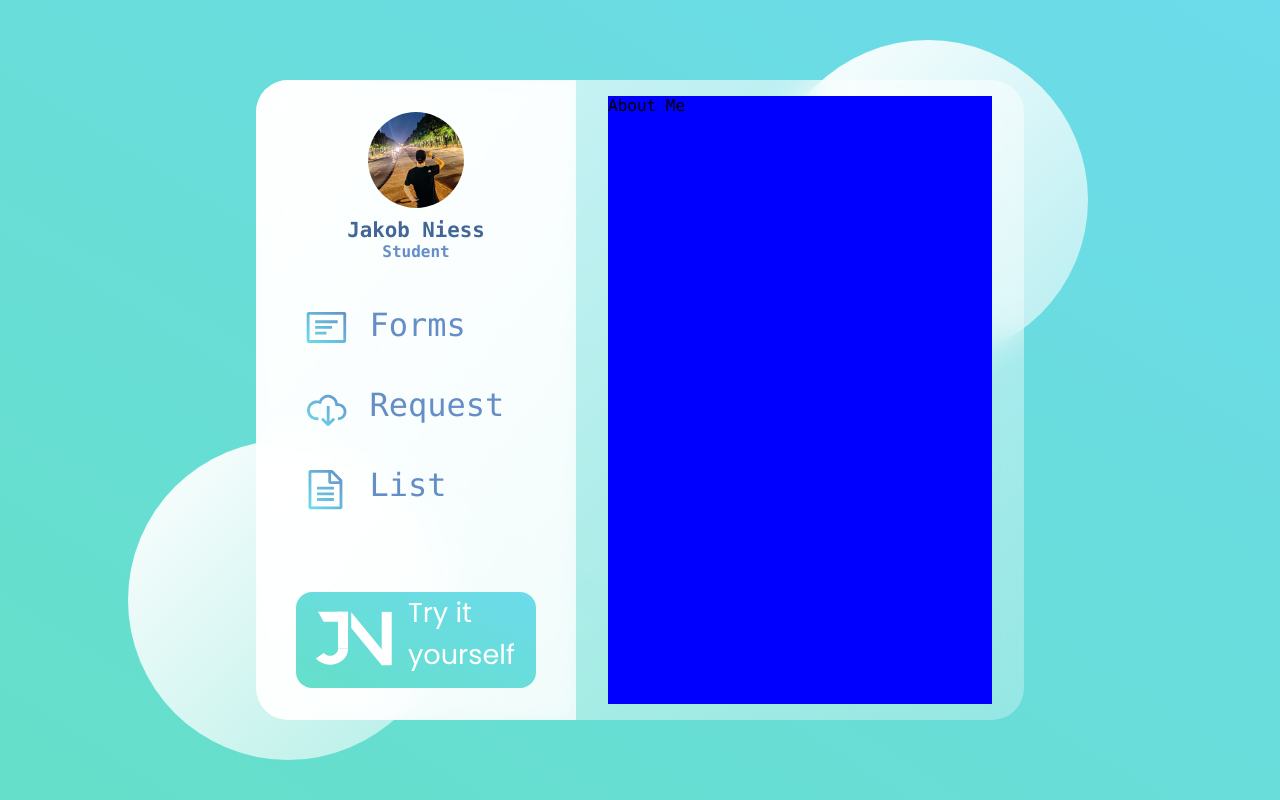
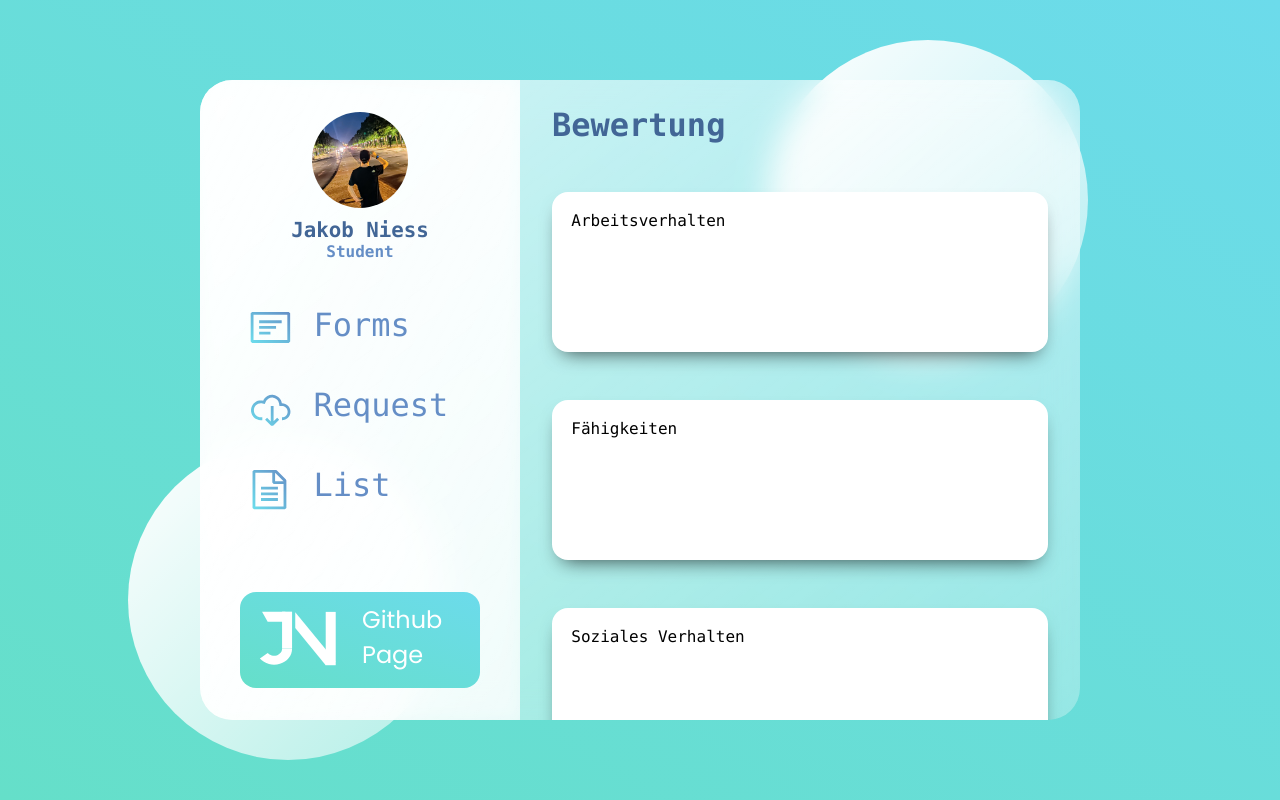
Before and after one commit to Jbob0815/Jbob0815.github.io, a website: page index.html in a window 1280 px wide. Drawn offline with Linux system fonts and the light colour scheme.

Commit message:
Bewertung Homepage

```diff
--- a/index.html
+++ b/index.html
@@ -1,5 +1,5 @@
 <!Doctype html>
-<html lang="de">
+<html lang="en">
 <head>
     <meta name="viewport" content="width=device-width, initial-scale=1.0">
     <title>Jakob Nice</title>
@@ -7,6 +7,7 @@
     <link rel="stylesheet" href="pages/0-0-index/local-css/index.css">
     <link rel="stylesheet" href="resources/style/nav.css">
     <script defer src="resources/scripts/nav.js"></script>
+    <script defer src="pages/0-0-index/local-js/Bewertung.js"></script>
 </head>
 <body>
 
@@ -37,16 +38,36 @@
                             </li>
                         </ul>
                     </nav>
-                    <div class="nav-box">
+                    <div class="nav-box" style="cursor: pointer;" onclick="window.location='https://github.com/Jbob0815/Jbob0815.github.io';">
                         <img src="pages/0-0-index/images/JN-logo.svg" class="logo" alt="Logo">
-                        <span>Try it yourself</span>
+                        <span style="Font-size:1.5rem;padding: 10px">Github Page</span>
                     </div>
                 </div>
             </div>
         </header>
         <div class="content-div">
-            <span>About Me</span>
+            <h1 style="font-size: 2em;color: #426696;margin-top: 10px">Bewertung</h1>
+            <div class="card">
+                <div>
+                    <span>Arbeitsverhalten</span>
+                </div>
+            </div>
+            <div class="card">
+                <div>
+                    <span>Fähigkeiten</span>
+                </div>
+            </div>
+            <div class="card">
+                <div>
+                    <span>Soziales Verhalten</span>
+                </div>
+            </div>
+            <div class="card">
+                <div>
+                    <span>Entwicklung/Entfaltung</span>
+                </div>
 
+            </div>
         </div>
     </section>
 </main>
--- a/pages/0-0-index/local-css/index.css
+++ b/pages/0-0-index/local-css/index.css
@@ -20,6 +20,9 @@
     box-sizing: border-box;
 }
 
+html {
+    overflow-y: hidden;
+}
 body {
     font-family: Consolas,sans-serif;
     overflow-x: hidden;
@@ -55,17 +58,15 @@ main {
 .glass {
     display: flex;
     flex-direction: row;
-    min-height: max(80vh,33rem);
+    height: max(80vh,33rem);
     background: var(--glass);
-    width: max(35rem,60%);
+    width: max(55rem,60%);
     border-radius: 2rem;
     z-index: 2;
     backdrop-filter: blur(1rem);
     overflow: hidden;
     margin: 5%;
     align-content: center;
-    align-items: center;
-
 }
 .circle1, .circle2 {
     position: absolute;
@@ -97,13 +98,63 @@ main {
         overflow: hidden;
     }
 
+    .content-div {
+        text-align: center;
+    }
+
 
 }
 
 .content-div {
     position: relative;
     width: calc(200% - 22rem);
-    height:  max(calc(80vh - 2rem),33rem);
-    background: blue;
-    margin-inline: 2rem;
+    height:  80vh;
+    margin-inline: 1rem;
+    overflow-x: scroll;
+    padding: 1rem;
 }
+
+.card {
+    display: flex;
+    height: 10rem;
+    width: 100%;
+    background: white;
+    margin-block: 3rem;
+    align-items: flex-start;
+    align-content: center;
+    border-radius: 1rem;
+    flex-direction: column;
+    flex-wrap: nowrap;
+    box-shadow: 0 10px 20px -10px rgb(0 0 0 / 75%);
+
+    padding: 2ch;
+}
+
+
+
+
+
+/* width */
+::-webkit-scrollbar {
+display: none;
+}
+/* Track */
+::-webkit-scrollbar-track {
+    background: none;
+}
+/* Handle */
+::-webkit-scrollbar-thumb {
+    background: hsla(70 70% 100% /0.5);
+    border-radius: 10%;
+    width: 5px;
+    height: 2px;
+    transition: background 200ms;
+}
+/* Handle on hover */
+::-webkit-scrollbar-thumb:hover {
+    background: #658ec6;
+}
+
+::-webkit-scrollbar-corner {
+    background: none;
+}
--- a/resources/style/nav.css
+++ b/resources/style/nav.css
@@ -103,6 +103,11 @@ ul[id=nav-ul] li {
     font-family: Poppins,sans-serif;
 }
 
+.nav-box:hover {
+    transform: scale(1.05);
+}
+
+
 @media (max-width: 950px) {
     #primary-nav {
         position: fixed;
```
Also changed, not shown: global/bewertung.json (added, +33 -0 lines), pages/0-0-index/local-js/Bewertung.js (added).
